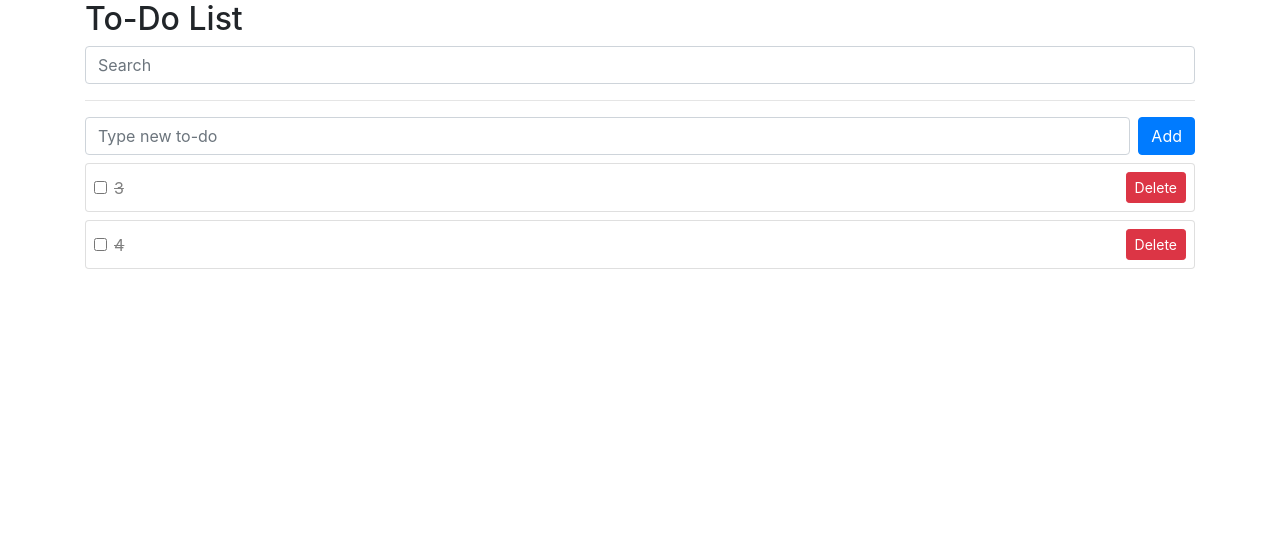
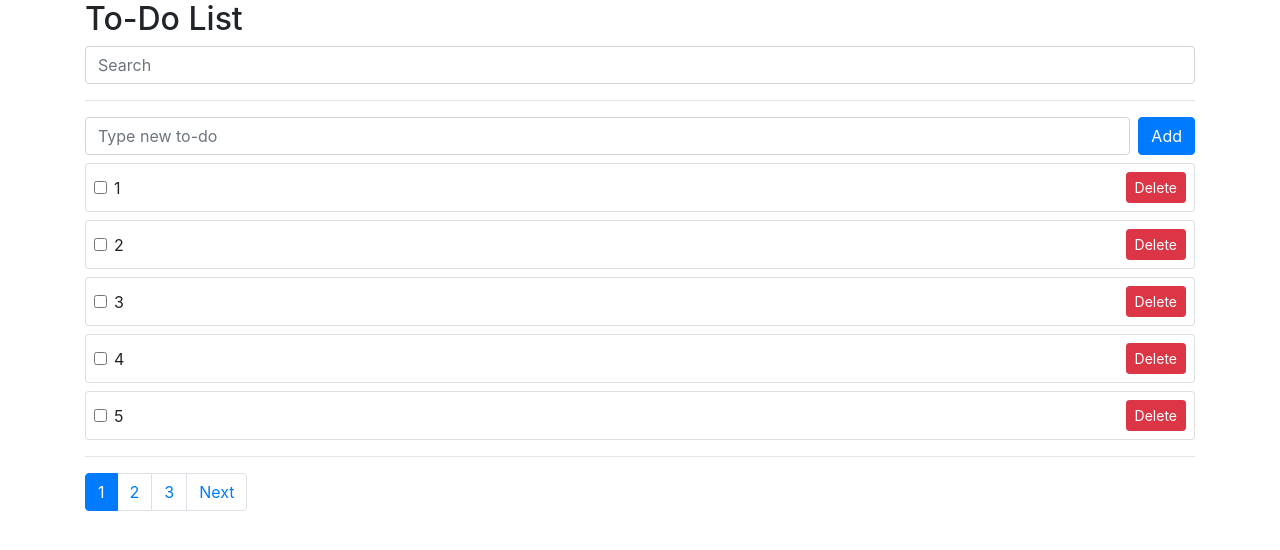
Before and after one commit to haejin-park/basic, a Vue app: page / in a window 1280 px wide. Shown: the top 550 px of the page. Built offline with nearby package versions, Linux system fonts and the light colour scheme; data requests are answered from the project's data file.

Commit message:
pagination

```diff
--- a/db.json
+++ b/db.json
@@ -1,14 +1,79 @@
 {
   "todos": [
     {
+      "subject": "1",
+      "completed": false,
+      "id": 1
+    },
+    {
+      "subject": "2",
+      "completed": false,
+      "id": 2
+    },
+    {
       "subject": "3",
-      "completed": true,
+      "completed": false,
       "id": 3
     },
     {
       "subject": "4",
-      "completed": true,
+      "completed": false,
       "id": 4
+    },
+    {
+      "subject": "5",
+      "completed": false,
+      "id": 5
+    },
+    {
+      "subject": "6",
+      "completed": false,
+      "id": 6
+    },
+    {
+      "subject": "7",
+      "completed": false,
+      "id": 7
+    },
+    {
+      "subject": "8",
+      "completed": false,
+      "id": 8
+    },
+    {
+      "subject": "9",
+      "completed": false,
+      "id": 9
+    },
+    {
+      "subject": "10",
+      "completed": false,
+      "id": 10
+    },
+    {
+      "subject": "11",
+      "completed": false,
+      "id": 11
+    },
+    {
+      "subject": "12",
+      "completed": false,
+      "id": 12
+    },
+    {
+      "subject": "13",
+      "completed": false,
+      "id": 13
+    },
+    {
+      "subject": "14",
+      "completed": false,
+      "id": 14
+    },
+    {
+      "subject": "15",
+      "completed": false,
+      "id": 15
     }
   ]
 }
--- a/src/App.vue
+++ b/src/App.vue
@@ -20,6 +20,31 @@
       @toggle-todo="toggleTodo"
       @delete-todo="deleteTodo"
     />
+    <hr />
+    <nav aria-label="Page navigation example">
+      <ul class="pagination">
+        <li
+          v-if="currentPage !== 1"
+          class="page-item"
+        >
+          <a style="cursor: pointer" class="page-link" @click="getTodos(currentPage - 1)">Previous</a>
+        </li>
+        <li
+          v-for="page in numberOfPages"
+          :key="page"
+          class="page-item"
+          :class="currentPage === page? 'active' : ''"
+        >
+          <a style="cursor: pointer" class="page-link" @click="getTodos(page)">{{ page }}</a>
+        </li>
+        <li
+          v-if="currentPage !== numberOfPages"
+          class="page-item"
+        >
+          <a style="cursor: pointer" class="page-link" @click="getTodos(currentPage + 1)">Next</a>
+        </li>
+      </ul>
+    </nav>
   </div>
 
 </template>
@@ -37,25 +62,32 @@
   setup() {
     const todos = ref([]);
     const error = ref('');
-    const getTodos = async() => {
+    const numberOfTodos = ref(0);
+    const limit = 5;
+    const currentPage = ref(1);
+    const numberOfPages = computed(() => {
+      return Math.ceil(numberOfTodos.value/limit);
+    });
+    const getTodos = async(page = currentPage.value) => {
+      currentPage.value = page;
       try {
-        const res = await axios.get('http://localhost:3000/todos')
+        const res = await axios.get(`http://localhost:3000/todos?_sort_id&_order=desc&_page=${page}&_limit=${limit}`);
+        numberOfTodos.value = res.headers['x-total-count'];
         todos.value = res.data;
-        console.log(res.data);
       } catch(err) {
         console.log(err);
         error.value = 'Something went wrong';
       }
     }
-    getTodos();
+    getTodos(1);
     const addTodo = async (todo) => {
       error.value = '';
       try {
-        const res = await axios.post('http://localhost:3000/todos',{
+        await axios.post('http://localhost:3000/todos',{
         subject: todo.subject,
         completed: todo.completed
       });
-      todos.value.push(res.data);
+        getTodos(currentPage.value);
       } catch(err) {
         console.log(err);
         error.value = 'Something went wrong';
@@ -66,10 +98,10 @@
       error.value = '';
       const id = todos.value[index].id;
       try{
-        await axios.patch('http://localhost:3000/todos/' + id, {
+        await axios.patch('https://localhost:3000/todos/' + id, {
           completed: !todos.value[index].completed
         });
-        todos.value[index].completed = !todos.value[index].completed
+        todos.value[index].completed = !todos.value[index].completeds
       } catch(err) {
         console.log(err);
         error.value = 'Something went wrong';
@@ -80,7 +112,7 @@
       const id = todos.value[index].id;
       try {
         await axios.delete('http://localhost:3000/todos/' + id);
-        todos.value.splice(index, 1);
+        getTodos(currentPage.value);
       } catch(err) {
         console.log(err);
         error.value = 'Something went wrong';
@@ -105,7 +137,9 @@
       toggleTodo,
       deleteTodo,
       searchText,
-      filteredTodos
+      filteredTodos,
+      numberOfPages,
+      currentPage
     };
   },
 }
--- a/src/components/TodoList.vue
+++ b/src/components/TodoList.vue
@@ -9,7 +9,7 @@
           <input
             class="form-check-input"
             type="checkbox"
-            :value="todo.completed"
+            :checked="todo.completed"
             @change="toggleTodo(index)"
           >
           <label
```
